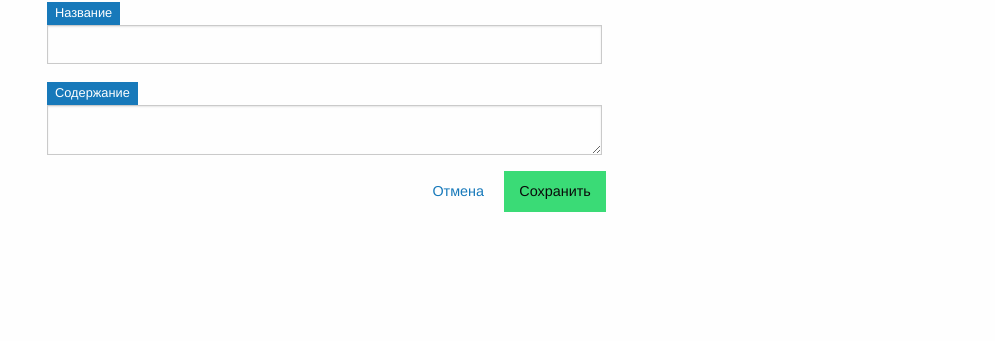
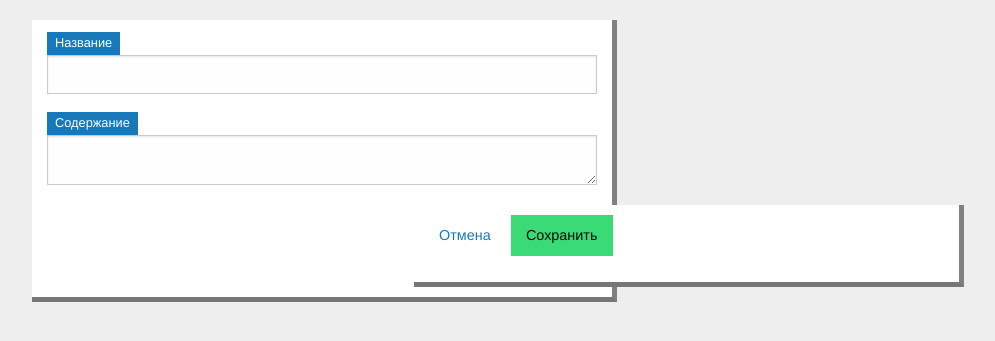
Before and after one commit to Firik/flaskBlog, a Flask app: page /blog/add/ in a window 1280 px wide. Shown: the top 341 px of the page, without its empty margins (23-1018 px from the left). Run offline with Flask 2, Linux system fonts and the light colour scheme.

Commit message:
MOD: Добавлено немного верстки

```diff
--- /dev/null
+++ b/static/css/index.css
@@ -0,0 +1,11 @@
+body {
+    background-color: #eee;
+}
+
+.cell {
+    background-color: white;
+    margin-top: 20px;
+    padding: 10px;
+    border-bottom: 5px #222 inset;
+    border-right: 5px grey inset;
+}
--- a/templates/layout.html
+++ b/templates/layout.html
@@ -1,8 +1,10 @@
 <!doctype html>
 <html>
     <head>
+        <meta charset="UTF-8">
         {% block head %}
             <link rel="stylesheet" href="{{ url_for('static', filename='css/foundation.css') }}">
+            <link rel="stylesheet" href="{{ url_for('static', filename='css/index.css') }}">
             <title>{% block title %}{% endblock %}</title>
         {% endblock %}
     </head>
```
Also changed, not shown: templates/index.html (+10 -8 lines).
